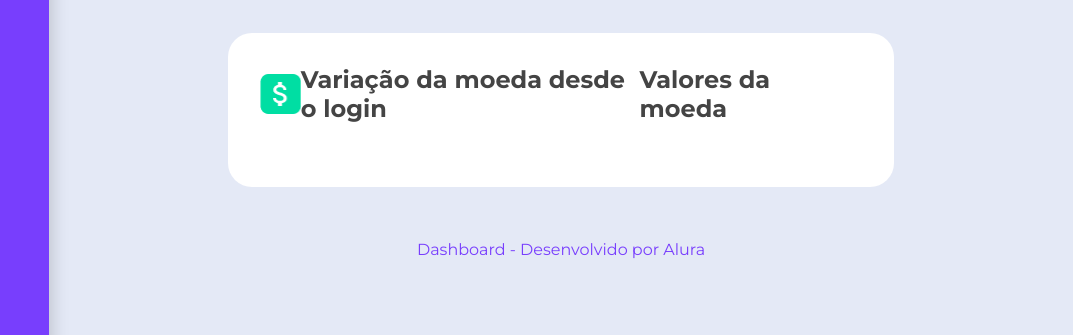
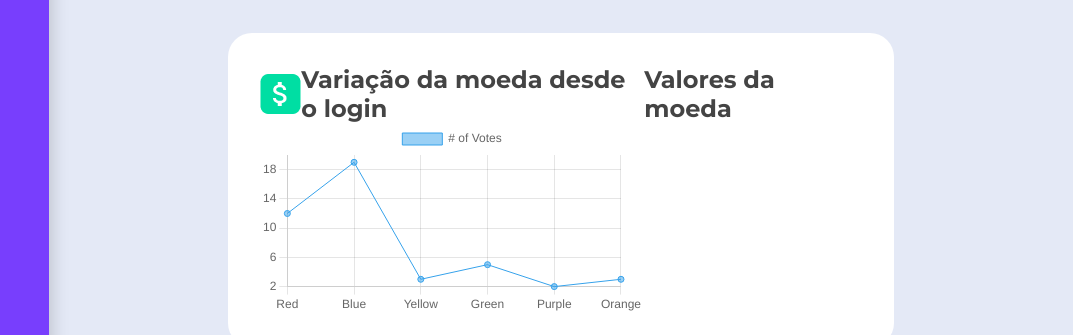
Before and after one commit to Buenohy/2-052---JavaScript--trabalhando-com-threads-para-requis, a plain HTML site: page bytebank-javascript-main/index.html in a window 1280 px wide. Shown: the part 74-409 px from the top of the page, 207-1280 px from the left. Drawn offline with nearby package versions, Linux system fonts and the light colour scheme.

Commit message:
adicionei o Charts js e criei novas variaveis

```diff
--- a/bytebank-javascript-main/index.html
+++ b/bytebank-javascript-main/index.html
@@ -9,6 +9,7 @@
   <link rel="preconnect" href="https://fonts.gstatic.com" crossorigin>
   <link href="https://fonts.googleapis.com/css2?family=Montserrat:wght@400;600;700&display=swap" rel="stylesheet">
   <script src="https://cdn.jsdelivr.net/npm/chart.js" defer></script>
+  <script src="/bytebank-javascript-main/script/script.js" type="module" defer></script>
   <link rel="stylesheet" href="./styles.css">
 </head>
 
@@ -37,7 +38,7 @@
           <span class="grafico__ilustracao-dolar"></span>
           <h2>Variação da moeda desde o login</h2>
         </div>
-
+        <canvas id="graficoDolar"></canvas>
       </div>
 
       <div class="investimentos">
--- /dev/null
+++ b/bytebank-javascript-main/script/script.js
@@ -0,0 +1,13 @@
+const graficoDolar = document.getElementById('graficoDolar');
+
+const graficoParaDolar = new Chart(graficoDolar, {
+  type: 'line',
+  data: {
+    labels: ['Red', 'Blue', 'Yellow', 'Green', 'Purple', 'Orange'],
+    datasets: [{
+      label: '# of Votes',
+      data: [12, 19, 3, 5, 2, 3],
+      borderWidth: 1
+    }]
+  },
+});
```
